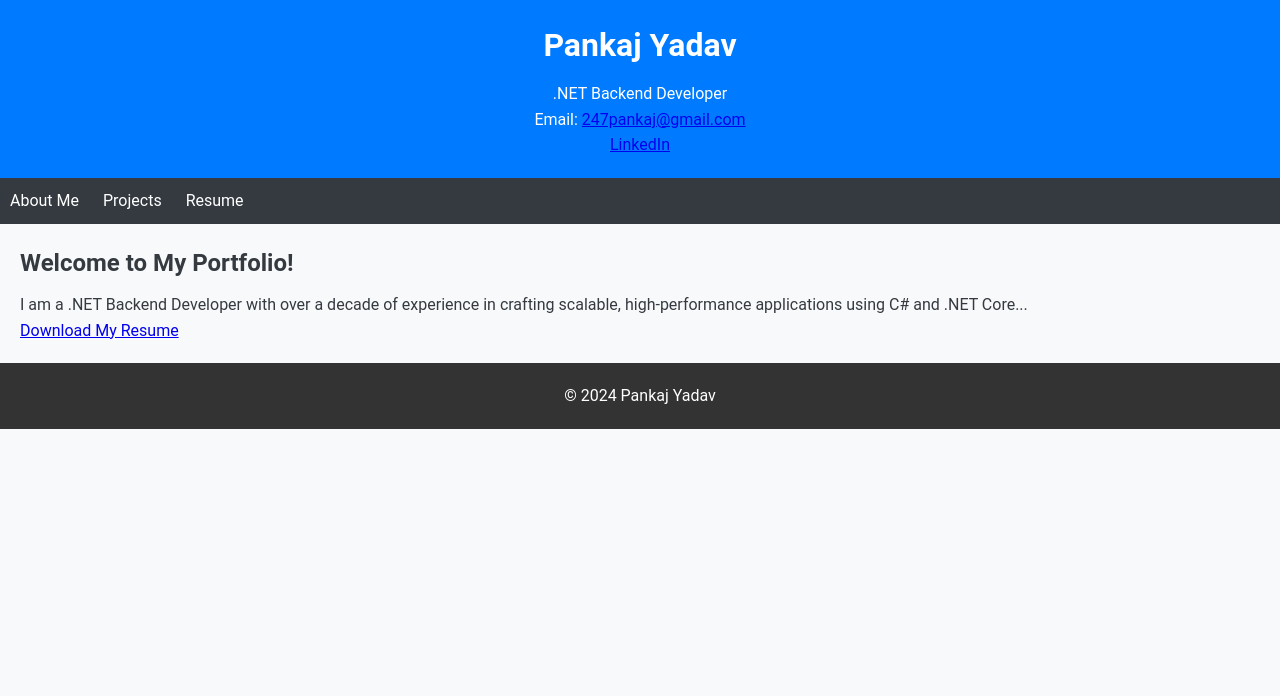
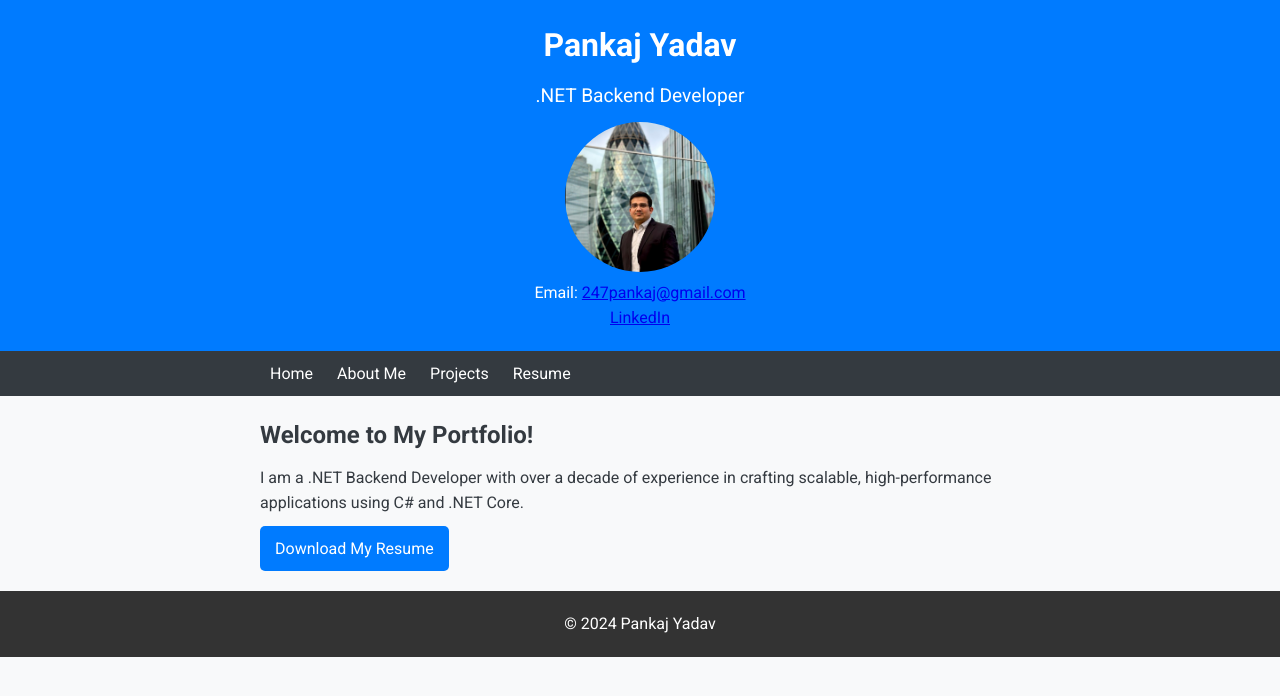
Before and after one commit to 247pankaj/portfolio, a plain HTML site: page index.html in a window 1280 px wide. Drawn offline with Linux system fonts and the light colour scheme.

Commit message:
Update index.html

```diff
--- a/index.html
+++ b/index.html
@@ -5,28 +5,41 @@
     <meta name="viewport" content="width=device-width, initial-scale=1.0">
     <title>Pankaj Yadav - Portfolio</title>
     <link rel="stylesheet" href="css/styles.css">
+    <link rel="preconnect" href="https://fonts.googleapis.com">
+    <link rel="preconnect" href="https://fonts.gstatic.com" crossorigin>
+    <link href="https://fonts.googleapis.com/css2?family=Roboto:wght@300;400;700&display=swap" rel="stylesheet">
 </head>
 <body>
     <header>
+        <div class="container">
             <h1>Pankaj Yadav</h1>
-        <p>.NET Backend Developer</p>
+            <p class="subtitle">.NET Backend Developer</p>
+            <img src="images/profile.jpg" alt="Profile Photo" class="profile-photo">
             <p>Email: <a href="mailto:247pankaj@gmail.com">247pankaj@gmail.com</a></p>
-        <p><a href="https://www.linkedin.com/in/pankaj247/">LinkedIn</a></p>
+            <p><a href="https://www.linkedin.com/in/pankaj247/" target="_blank">LinkedIn</a></p>
+        </div>
     </header>
     <nav>
+        <div class="container">
             <ul>
+                <li><a href="index.html">Home</a></li>
                 <li><a href="about.html">About Me</a></li>
                 <li><a href="projects.html">Projects</a></li>
                 <li><a href="resume.html">Resume</a></li>
             </ul>
+        </div>
     </nav>
     <main>
+        <div class="container">
             <h2>Welcome to My Portfolio!</h2>
-        <p>I am a .NET Backend Developer with over a decade of experience in crafting scalable, high-performance applications using C# and .NET Core...</p>
-        <p><a href="resume.pdf" download>Download My Resume</a></p>
+            <p>I am a .NET Backend Developer with over a decade of experience in crafting scalable, high-performance applications using C# and .NET Core.</p>
+            <p><a href="resume.pdf" class="button" download>Download My Resume</a></p>
+        </div>
     </main>
     <footer>
+        <div class="container">
             <p>&copy; 2024 Pankaj Yadav</p>
+        </div>
     </footer>
 </body>
 </html>
```
Lines whose indentation alone changed are shown as unchanged.
